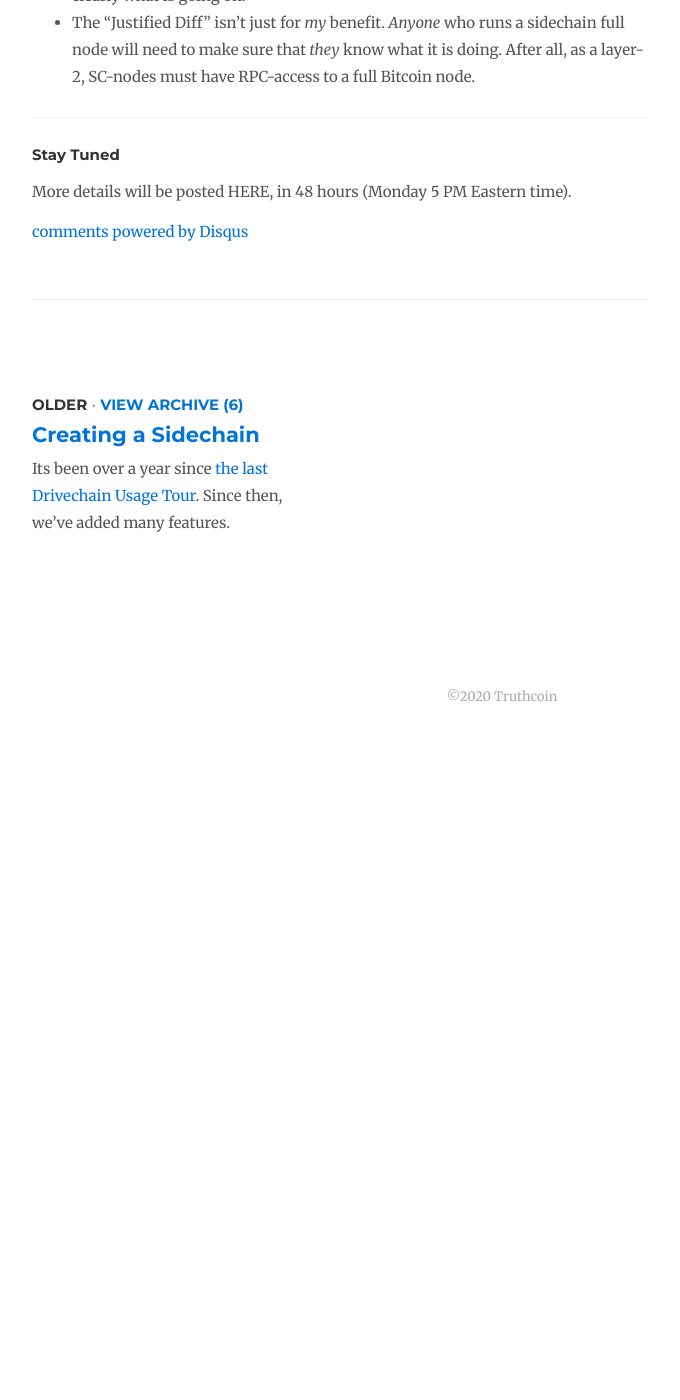
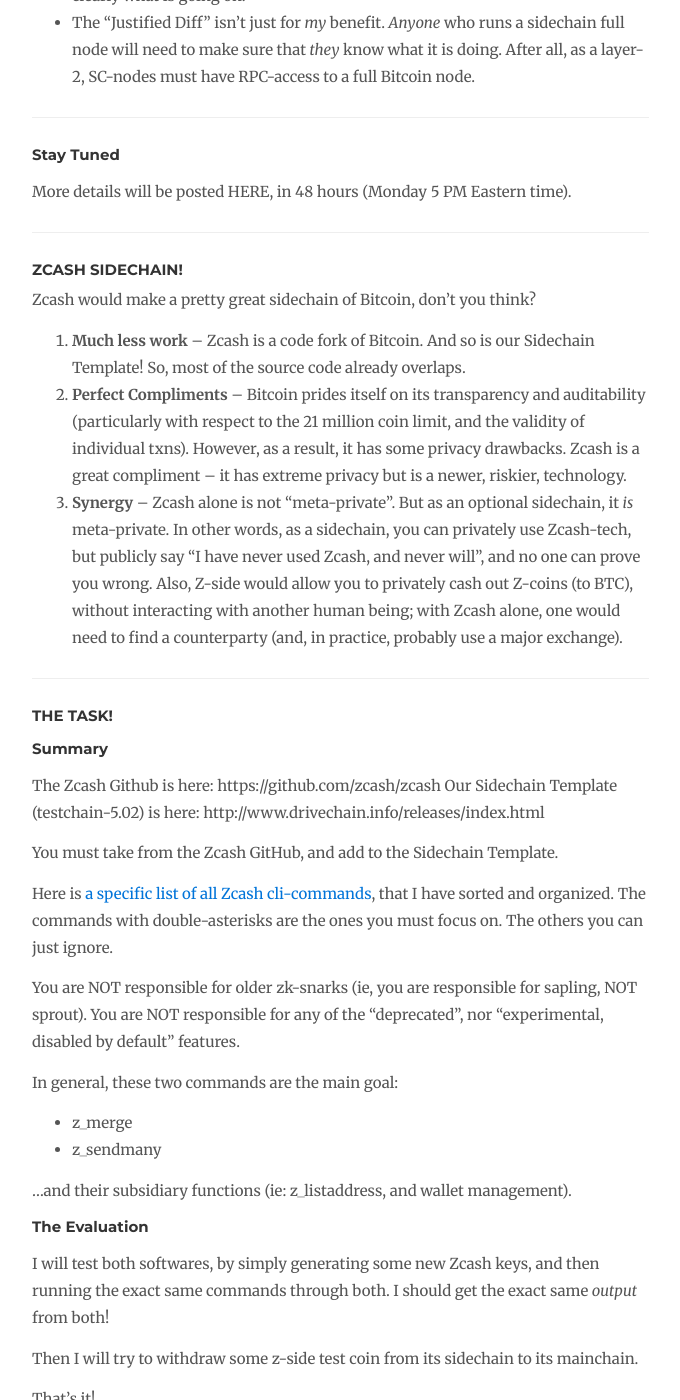
Before and after one commit to drivechain-project/drivechain.info, a Jekyll site: the page built from _posts/2020-04-18-spring-contest.md, in a window 1280 px wide and 1400 px high, scrolled down 4470 px. Shown: the whole window, without its empty margins (138-818 px from the left). Built offline with Jekyll 4.4.1, drawn with Linux system fonts in a browser that asks for light colours; comment, search, counter and statistics services are not loaded; before the commit the page ends 5218 px from its top, so only the background shows below that; some of the changed text lies outside the part shown.

Commit message:
post contest details!

```diff
--- a/_posts/2020-04-18-spring-contest.md
+++ b/_posts/2020-04-18-spring-contest.md
@@ -99,3 +99,65 @@
 #### Stay Tuned
 
 More details will be posted HERE, in 48 hours (Monday 5 PM Eastern time).
+
+
+---
+
+### Zcash Sidechain!
+
+
+
+Zcash would make a pretty great sidechain of Bitcoin, don't you think?
+
+
+1. **Much less work** -- Zcash is a code fork of Bitcoin. And so is our Sidechain Template! So, most of the source code already overlaps.
+2. **Perfect Compliments** -- Bitcoin prides itself on its transparency and auditability (particularly with respect to the 21 million coin limit, and the validity of individual txns). However, as a result, it has some privacy drawbacks. Zcash is a great compliment -- it has extreme privacy but is a newer, riskier, technology.
+3. **Synergy** -- Zcash alone is not "meta-private". But as an optional sidechain, it *is* meta-private. In other words, as a sidechain, you can privately use Zcash-tech, but publicly say "I have never used Zcash, and never will", and no one can prove you wrong. Also, Z-side would allow you to privately cash out Z-coins (to BTC), without interacting with another human being; with Zcash alone, one would need to find a counterparty (and, in practice, probably use a major exchange).
+
+---
+
+
+### The Task!
+
+#### Summary
+
+The Zcash Github is here: https://github.com/zcash/zcash
+Our Sidechain Template (testchain-5.02) is here: http://www.drivechain.info/releases/index.html
+
+You must take from the Zcash GitHub, and add to the Sidechain Template.
+
+Here is [a specific list of all Zcash cli-commands](/media/all-zcash-commands-ordered.txt), that I have sorted and organized. The commands with double-asterisks are the ones you must focus on. The others you can just ignore.
+
+You are NOT responsible for older zk-snarks (ie, you are responsible for sapling, NOT sprout). You are NOT responsible for any of the "deprecated", nor "experimental, disabled by default" features.
+
+In general, these two commands are the main goal:
+
+* z_merge
+* z_sendmany
+
+...and their subsidiary functions (ie: z_listaddress, and wallet management).
+
+#### The Evaluation
+
+I will test both softwares, by simply generating some new Zcash keys, and then running the exact same commands through both. I should get the exact same *output* from both!
+
+Then I will try to withdraw some z-side test coin from its sidechain to its mainchain.
+
+That's it!
+
+
+#### Helpful Notes (?)
+
+* zcash's t-addresses are NOT exactly similar to our templates s-addresses. You can do whatever you like, but the smart thing is probably to modify the Zcash code to accept our s-addresses.
+* You are NOT responsible for ANY of the other eccentricities of Zcash. For example, their Equihash stuff. You are only responsible for the zk-snarks.
+* We have produced two pieces of software -- the "mainchain" and the "sidechain template" (called "testchain"). Both of these are Github forks of Bitcoin Core 16.99.
+* To find sidechain blocks -- you must "mine regularly" on the mainchain ("setgenerate true" in the console) while enabling BMM on the sidechain. This is because the sidechain template is set up to use blind-merged-mining. (As always), you will need to wait 100 mainchain blocks, before spending any mainchain coins.
+
+### Some References
+
+* Here is a [Zcash explorer](https://explorer.testnet.z.cash/tx/cf4f3da2e434f68b6e361303403344e22a9ff9a8fda9abc180d9520d0ca6527d)
+* Here is the Zcash protocol specification is here (although I'm not sure how helpful it will be): https://github.com/zcash/zips/blob/master/protocol/protocol.pdf
+* Here are [some technical notes on Blind-Merged-Mining](/media/bmm-notes.txt) (used by the sidechain template).
+* Here are the Drivechain BIPs -- [300](https://github.com/bitcoin/bips/blob/master/bip-0300.mediawiki) and [301](https://github.com/bitcoin/bips/blob/master/bip-0301.mediawiki). Ideally you should be able to ignore this completely.
+
+---
```
